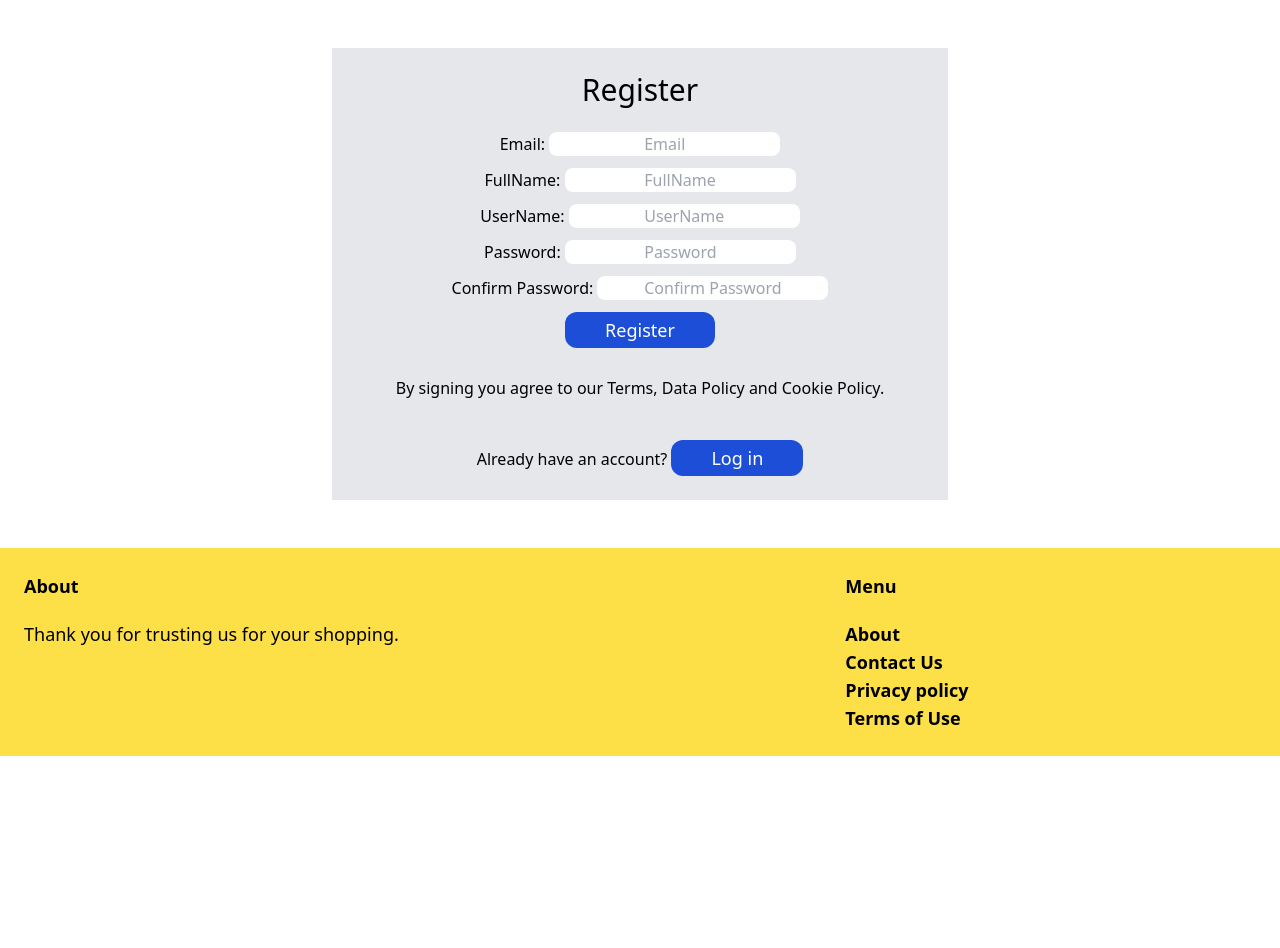
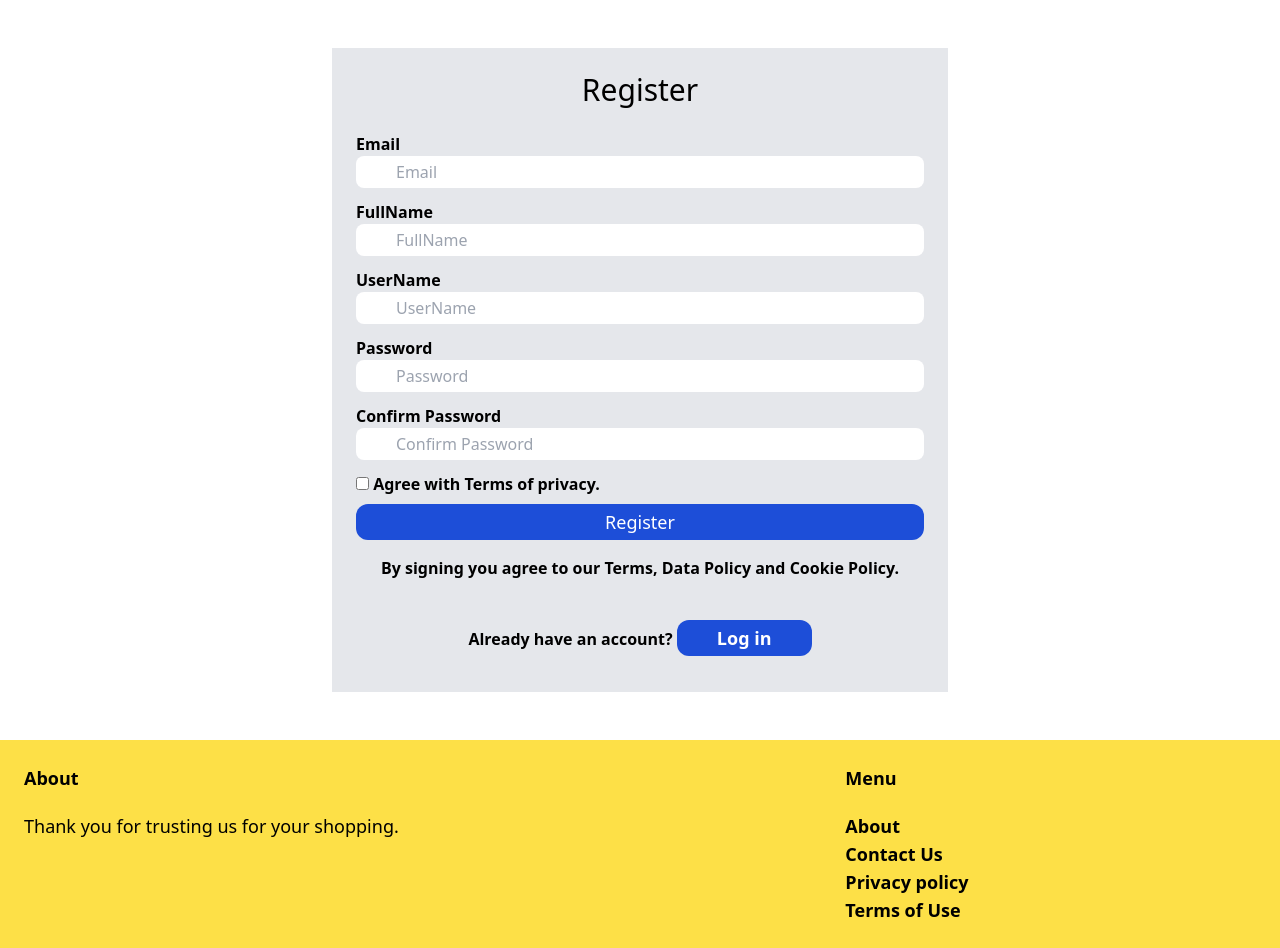
Before and after one commit to YordanovaT/OnlineShop, a Django app: page /register/ in a window 1280 px wide. Shown: the part 77-1025 px from the top of the page. Before the commit the page ends 833 px from the top, so only its background shows below. Run offline with Django 4.2, Linux system fonts and the light colour scheme; some libraries are stand-ins or nearby versions.

Commit message:
Minor changes in view and template for user registration.

```diff
--- a/users/templates/users/register.html
+++ b/users/templates/users/register.html
@@ -15,47 +15,46 @@
 
             {% csrf_token %}
 
-            <div class="form-group mb-3" align="center">
+            <div class="form-group mb-3">
                 <div class="form-group mb-3">
 
-                    <p class="form-control form-control-xl">Email:
-                    <input class="form-control rounded-lg text-center" type="email" name="email" value="{{data.email}}" placeholder="Email">
-                    </p>
+                    <label class="inline=block mb-2 font-semibold">Email</label>
+                    <input class="w-full px-10 py-1 form-control rounded-lg" type="email" name="email" value="{{data.email}}" placeholder="Email">
                 </div>
 
                 <div class="form-group mb-3">
-                    <p class="form-control form-control-xl"> FullName:
-                        <input class="form-control form-control-xl rounded-lg text-center" type="text" name="name" value="{{data.name}}" placeholder="FullName">
-                    </p>
+                    <label class="inline=block mb-2 font-semibold"> FullName</label>
+                    <input class="w-full px-10 py-1 form-control rounded-lg" type="text" name="name" value="{{data.name}}" placeholder="FullName">
                 </div>
 
                 <div class="form-group mb-3">
-                     <p class="form-control form-control-xl"> UserName:
-                        <input class="form-control form-control-xl rounded-lg text-center" type="text" name="username" value="{{data.username}}" placeholder="UserName">
-                     </p>
+                     <label class="inline=block mb-2 font-semibold"> UserName</label>
+                    <input class="w-full px-10 py-1 form-control rounded-lg" type="text" name="username" value="{{data.username}}" placeholder="UserName">
                 </div>
 
                 <div class="form-group mb-3">
-                     <p class="form-control form-control-xl"> Password:
-                        <input class="form-control form-control-xl rounded-lg text-center" type="password" name="password" value="" placeholder="Password">
-                     </p>
+                     <label class="inline=block mb-2 font-semibold"> Password</label>
+                    <input class="w-full px-10 py-1 form-control rounded-lg" type="password" name="password" value="" placeholder="Password">
                 </div>
 
                 <div class="form-group mb-3">
-                    <p class="form-control form-control-xl"> Confirm Password:
-                        <input class="form-control form-control-xl rounded-lg text-center" type="password" name="password2" value="" placeholder="Confirm Password">
-                    </p>
+                    <label class="inline=block mb-2 font-semibold"> Confirm Password</label>
+                    <input class="w-full px-10 py-1 form-control rounded-lg" type="password" name="password2" value="" placeholder="Confirm Password">
                 </div>
 
-                <button class="p-3 px-10 py-1 text-lg bg-blue-700 hover:bg-blue-500 rounded-xl text-white text-center">Register</button>
             </div>
+
+            <div class="checkbox">
+                <label class="inline=block mb-2 font-semibold"><input type="checkbox" name="checkbox" > Agree with Terms of privacy.</label>
+
+            </div>
+            <button class=" w-full px-10 py-1 mt-2 text-lg bg-blue-700 hover:bg-blue-500 rounded-xl text-white">Register</button>
         </form>
-            <p class="py-4 text-black-500" align="center"> By signing you agree to our Terms, Data Policy and Cookie Policy. </p>
-
+        <p class="py-4 text-black-500 font-semibold" align="center"> By signing you agree to our Terms, Data Policy and Cookie Policy. </p>
         <br>
         <div align="center">
-            <div class="card-body">
-                <p>Already have an account? <a href="{% url 'login' %}">
+            <div class="form-group mb-3">
+                <p class="text-black-500 font-semibold">Already have an account? <a href="{% url 'login' %}">
                     <button  class="p-3 px-10 py-1 text-lg bg-blue-700 hover:bg-blue-500 rounded-xl text-white text-center">Log in </button>
                 </a></p>
             </div>
--- a/users/views.py
+++ b/users/views.py
@@ -33,6 +33,7 @@ class RegistrationView(View):
         full_name = request.POST.get('name')
         password = request.POST.get('password')
         password2 = request.POST.get('password2')
+        checkbox = request.POST.get('checkbox')
 
         if not validate_email(email):
             messages.add_message(request, messages.ERROR, 'Please provide a valid email')
@@ -60,6 +61,9 @@ class RegistrationView(View):
         if password2 != password:
             messages.add_message(request, messages.ERROR, 'Your passwords MUST match')
             context['has_error'] = True
+        if not checkbox:
+            messages.add_message(request, messages.ERROR, 'You have to agree with the Terms of privacy.')
+            context['has_error'] = True
 
         if context['has_error']:
             return render(request, 'users/register.html', context, status=400)
```
